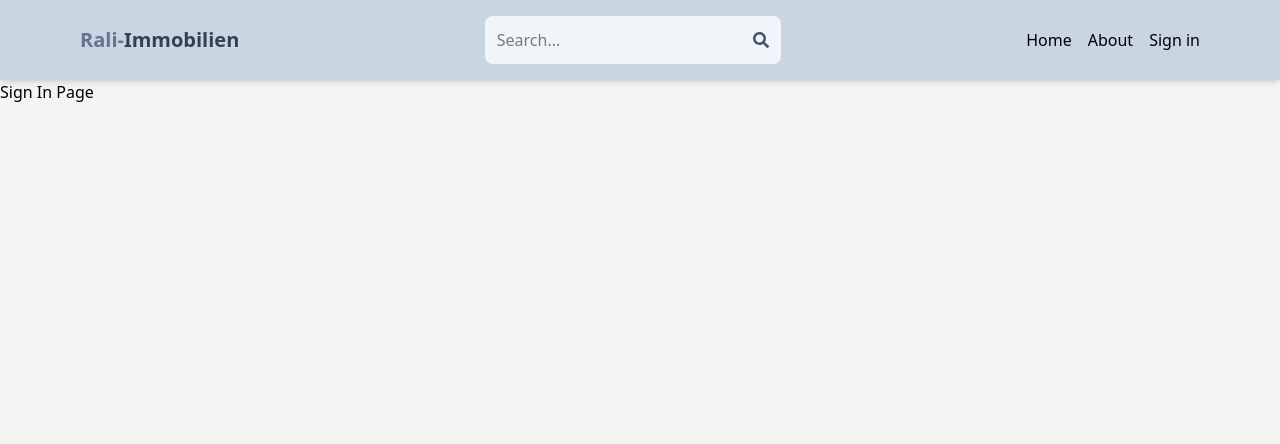
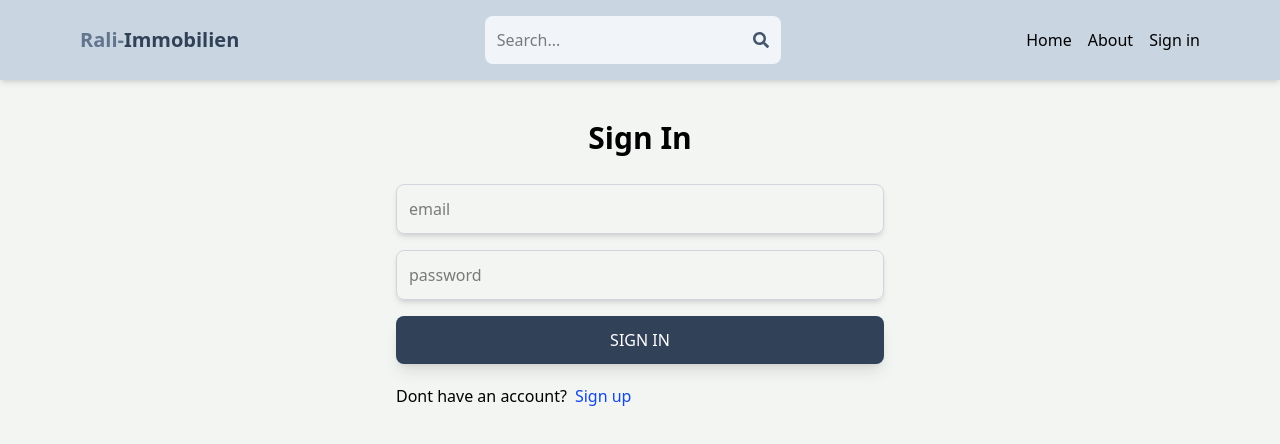
Before and after one commit to rali-dev/mern-immobilien, a React (Vite) app in the folder client/: page /sign-in in a window 1280 px wide. Shown: the top 444 px of the page. Built offline with nearby package versions, Linux system fonts and the light colour scheme.

Commit message:
13. complete sign in page functionality

```diff
--- a/client/src/pages/SignIn.jsx
+++ b/client/src/pages/SignIn.jsx
@@ -1,7 +1,63 @@
 import React from 'react';
+import { Link, useNavigate } from 'react-router-dom';
+import { useState } from 'react';
+
 
 export default function SignIn() {
+  const [formData, setFormData] = useState({});
+  const [error, setError] = useState(null);
+  const [loading, setLoading] = useState(false);
+  const navigate = useNavigate();
+
+  const handleChange = (e) => {
+    setFormData({
+      ...formData,
+      [e.target.id]: e.target.value
+    });
+    console.log(formData);
+  }
+
+  const handleSubmit = async (e) =>{
+     e.preventDefault();
+    try {
+    setLoading(true);
+    const response = await fetch('/api/auth/signin',
+      {
+        method: 'POST',
+        headers: {
+          'Content-Type': 'application/json'
+        },
+        body: JSON.stringify(formData)
+      });
+      const data = await response.json();
+      if(data.success === false) {
+        setError(data.message);
+        setLoading(false);
+        return;
+      }
+      setLoading(false);
+      setError(null);
+      navigate('/');
+    }catch (error) {
+      setLoading(false);
+      setError(error.message);
+    }
+  }
   return (
-    <div>Sign In Page</div>
+    <div className='p-3 max-w-lg mx-auto'>
+      <h1 className='text-3xl text-center font-semibold my-7'>Sign In</h1>
+      <form onSubmit={handleSubmit} className='flex flex-col gap-4 '>
+        <input type="email" placeholder="email" className='border border-gray-300 p-3 rounded-lg shadow-md focus:outline-none focus:ring-2 focus:ring-blue-500 focus:border-transparent' id='email' onChange={handleChange} />
+        <input type="password" placeholder="password" className='border border-gray-300 p-3 rounded-lg shadow-md focus:outline-none focus:ring-2 focus:ring-blue-500 focus:border-transparent' id='password' onChange={handleChange} />
+        <button disabled={loading}  className='bg-slate-700 text-white p-3 rounded-lg uppercase hover:opacity-95 disabled:opacity-80 shadow-lg'>{loading ? "Loading..." : "Sign In"}</button>
+      </form>
+      <div className='flex gap-2 mt-5'>
+        <p>Dont have an account?</p>
+        <Link to={"/sign-up"}>
+          <span className='text-blue-700'>Sign up</span>
+        </Link>
+      </div>
+      {error && <div className='mt-4 text-red-600 font-medium'>{error}</div>}
+    </div>
   )
 }
```
